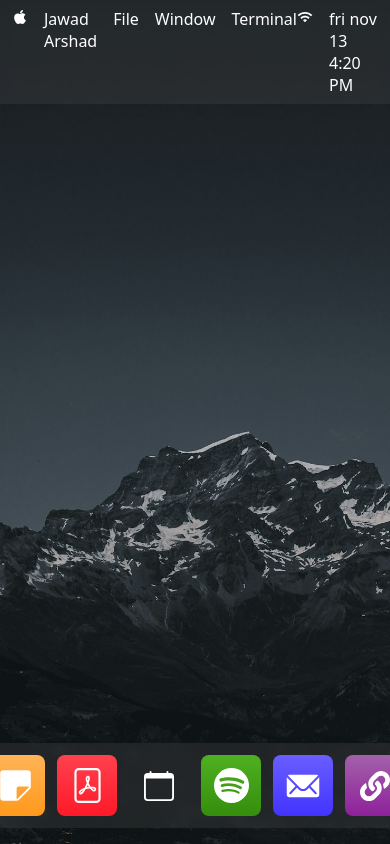
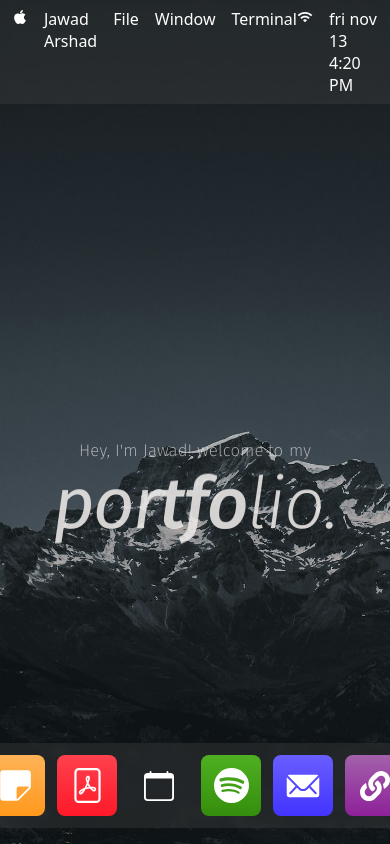
Before and after one commit to jawadarshad007/deskora, a React (Vite) app: page / in a window 390 px wide. Built offline with nearby package versions, Linux system fonts and the light colour scheme; what react-console-emulator would draw is missing.

Commit message:
feat: add animated welcome component with hover effects

```diff
--- a/index.html
+++ b/index.html
@@ -4,7 +4,7 @@
     <meta charset="UTF-8" />
     <link rel="icon" type="image/svg+xml" href="/favicon.svg" />
     <meta name="viewport" content="width=device-width, initial-scale=1.0" />
-    <title>23-react-project-mac-os</title>
+    <title>Jawad's Portfolio</title>
   </head>
   <body>
     <div id="root"></div>
--- a/package.json
+++ b/package.json
@@ -10,6 +10,8 @@
     "preview": "vite preview"
   },
   "dependencies": {
+    "@gsap/react": "^2.1.2",
+    "gsap": "^3.15.1",
     "react": "^19.3.1",
     "react-console-emulator": "^5.0.2",
     "react-dom": "^19.3.1",
--- a/src/App.jsx
+++ b/src/App.jsx
@@ -8,6 +8,7 @@ import Note from "./components/windows/Note"
 import Resume from "./components/windows/Resume"
 import Spotify from "./components/windows/Spotify"
 import { useState } from "react"
+import Welcome from "./components/Welcome"
 
 
 
@@ -26,6 +27,7 @@ function App() {
     <main>
 
       <Nav />
+      <Welcome />
       <Dock windowState={windowState}  setWindowState={setWindowState} />
 
      {windowState.github && <Github windowName="github"  setWindowState={setWindowState} />}
--- /dev/null
+++ b/src/components/Welcome.jsx
@@ -0,0 +1,145 @@
+import { useRef } from "react";
+import gsap from "gsap";
+import { useGSAP } from "@gsap/react";
+import "./welcome.scss";
+
+gsap.registerPlugin(useGSAP);
+
+const LETTERS = [
+  { ch: "p", w: 400 },
+  { ch: "o", w: 400 },
+  { ch: "r", w: 400 },
+  { ch: "t", w: 500 },
+  { ch: "f", w: 500 },
+  { ch: "o", w: 500 },
+  { ch: "l", w: 300 },
+  { ch: "i", w: 300 },
+  { ch: "o", w: 300 },
+  { ch: ".", w: 300 },
+];
+
+export default function Welcome({ name = "Jawad" }) {
+  const root = useRef(null);
+
+  const greeting = `Hey, I'm ${name}! welcome to my`.split(" ");
+
+  useGSAP(
+    () => {
+      const mm = gsap.matchMedia();
+
+      mm.add("(prefers-reduced-motion: no-preference)", () => {
+        // Entrance
+        gsap.set(".wc-word", { y: 22, opacity: 0, filter: "blur(8px)" });
+        gsap.set(".wc-glyph", { yPercent: 115, skewX: -14 });
+
+        gsap
+          .timeline({ defaults: { ease: "power3.out" } })
+          .to(".wc-word", {
+            y: 0,
+            opacity: 1,
+            filter: "blur(0px)",
+            duration: 0.9,
+            stagger: 0.09,
+          })
+          .to(
+            ".wc-glyph",
+            {
+              yPercent: 0,
+              skewX: 0,
+              duration: 1.1,
+              stagger: 0.07,
+              ease: "power4.out",
+            },
+            0.3
+          );
+
+        // Hover effect
+        const glyphs = gsap.utils.toArray(".wc-glyph");
+
+        const apply = (center) => {
+          glyphs.forEach((g, i) => {
+            const d = Math.abs(i - center);
+            const k = center < 0 ? 0 : d === 0 ? 1 : d === 1 ? 0.4 : 0;
+            gsap.to(g, {
+              "--s": `${k * 0.05}em`,
+              scaleX: 1 + k * 0.18,
+              scaleY: 1 + k * 0.06,
+              xPercent: center < 0 ? 0 : Math.sign(i - center) * k * 10,
+              duration: 0.5,
+              ease: "power3.out",
+              overwrite: "auto",
+            });
+          });
+        };
+
+        const title = root.current.querySelector(".wc-title");
+
+        const onOver = (e) => {
+          const mask = e.target.closest(".wc-mask");
+          if (!mask) return;
+          apply([...title.children].indexOf(mask));
+        };
+
+        const hello = root.current.querySelector(".wc-hello");
+        const opts = { duration: 0.9, ease: "power3.out" };
+        const titleX = gsap.quickTo(title, "x", opts);
+        const titleY = gsap.quickTo(title, "y", opts);
+        const titleR = gsap.quickTo(title, "rotation", opts);
+        const helloX = gsap.quickTo(hello, "x", opts);
+
+        const onMove = (e) => {
+          const r = title.getBoundingClientRect();
+          const rel = (e.clientX - (r.left + r.width / 2)) / r.width; // -0.5 .. 0.5
+          titleX(rel * 36);
+          titleY(-8);
+          titleR(rel * 1.2);
+          helloX(-rel * 14);
+        };
+
+        const onLeave = () => {
+          apply(-1);
+          titleX(0);
+          titleY(0);
+          titleR(0);
+          helloX(0);
+        };
+
+        title.addEventListener("pointerover", onOver);
+        title.addEventListener("pointermove", onMove);
+        title.addEventListener("pointerleave", onLeave);
+
+        return () => {
+          title.removeEventListener("pointerover", onOver);
+          title.removeEventListener("pointermove", onMove);
+          title.removeEventListener("pointerleave", onLeave);
+        };
+      });
+    },
+    { scope: root }
+  );
+
+  return (
+    <section className="wc" ref={root} aria-label="Welcome">
+      <div className="wc-content">
+        <p className="wc-hello">
+          {greeting.map((word, i) => (
+            <span className="wc-word" key={i}>
+              {word}
+              {i < greeting.length - 1 ? "\u00A0" : ""}
+            </span>
+          ))}
+        </p>
+
+        <h1 className="wc-title" aria-label="portfolio.">
+          {LETTERS.map(({ ch, w }, i) => (
+            <span className="wc-mask" aria-hidden="true" key={i}>
+              <span className="wc-glyph" style={{ fontWeight: w }}>
+                {ch}
+              </span>
+            </span>
+          ))}
+        </h1>
+      </div>
+    </section>
+  );
+}
--- /dev/null
+++ b/src/components/welcome.scss
@@ -0,0 +1,58 @@
+@import url("https://fonts.googleapis.com/css2?family=Fira+Sans:ital,wght@0,200;0,300;1,300;1,400;1,500;1,700&display=swap");
+
+.wc {
+  --wc-text: #ebe9e6e3;
+
+  display: flex;
+  align-items: center;
+  justify-content: center;
+  text-align: center;
+  min-height: calc(100svh - var(--nav-height, 72px));
+  overflow: hidden;
+  font-family: "Fira Sans", system-ui, sans-serif;
+  color: var(--wc-text);
+
+  &-content {
+    width: 100%;
+    padding: 0 1.25rem;
+  }
+
+  &-hello {
+    margin: 0 0 clamp(0.5rem, 2vw, 1.75rem);
+    font-weight: 200;
+    font-size: clamp(1.05rem, 2.4vw, 1.9rem);
+    letter-spacing: 0.01em;
+    opacity: 0.85;
+  }
+
+  &-word {
+    display: inline-block;
+    will-change: transform, opacity, filter;
+  }
+
+  &-title {
+    margin: 0;
+    display: flex;
+    justify-content: center;
+    font-style: italic;
+    font-size: clamp(4.5rem, 15vw, 14rem);
+    line-height: 1;
+    letter-spacing: -0.02em;
+    cursor: default;
+  }
+
+  &-mask {
+    display: inline-block;
+    overflow: hidden;
+    padding: 0.12em 0.14em 0.16em;
+    margin: -0.12em -0.14em -0.16em;
+  }
+
+  &-glyph {
+    --s: 0em;
+    display: inline-block;
+    -webkit-text-stroke: var(--s) currentColor;
+    paint-order: stroke fill;
+    will-change: transform;
+  }
+}
```
Also changed, not shown: notes.txt, 1 other file (tests, documents, lock files or other folders).
